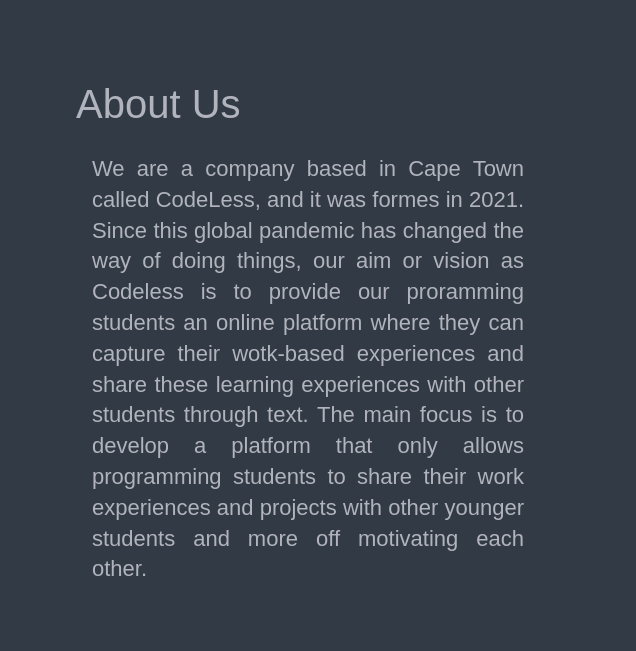
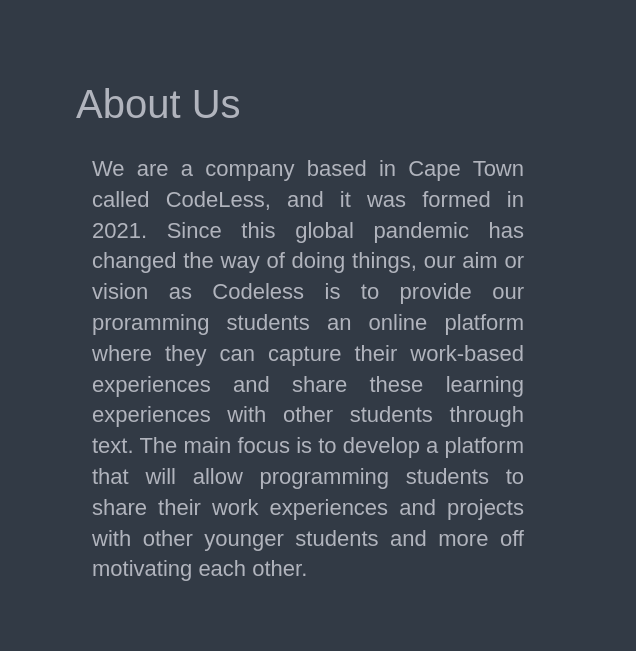
Before and after one commit to Mahlathi-JS/unichat-web-app, a plain HTML site: page index.html in a window 1280 px wide. Shown: the part 800-1451 px from the top of the page, 644-1280 px from the left. Drawn offline with nearby package versions, Linux system fonts and the light colour scheme.

Commit message:
Update index.html

```diff
--- a/index.html
+++ b/index.html
@@ -61,9 +61,9 @@
         </div>
         <div class="col-xs-12 col-sm-6 col-lg-6 column-right">
           <h1 class="section-title">About Us</h1>
-          <p class="paragraph"> We are a company based in Cape Town called CodeLess, and it was formes in 2021. Since this global pandemic has changed the way of doing things, our aim or vision as Codeless is to provide our proramming students an online platform where
-            they can capture their wotk-based experiences and share these learning experiences with other students through text. The main focus
-            is to develop a platform that only allows programming students to share their work experiences and projects with other younger students
+          <p class="paragraph"> We are a company based in Cape Town called CodeLess, and it was formed in 2021. Since this global pandemic has changed the way of doing things, our aim or vision as Codeless is to provide our proramming students an online platform where
+            they can capture their work-based experiences and share these learning experiences with other students through text. The main focus
+            is to develop a platform that will allow programming students to share their work experiences and projects with other younger students
             and more off motivating each other. </p>
 
       </div>
```
